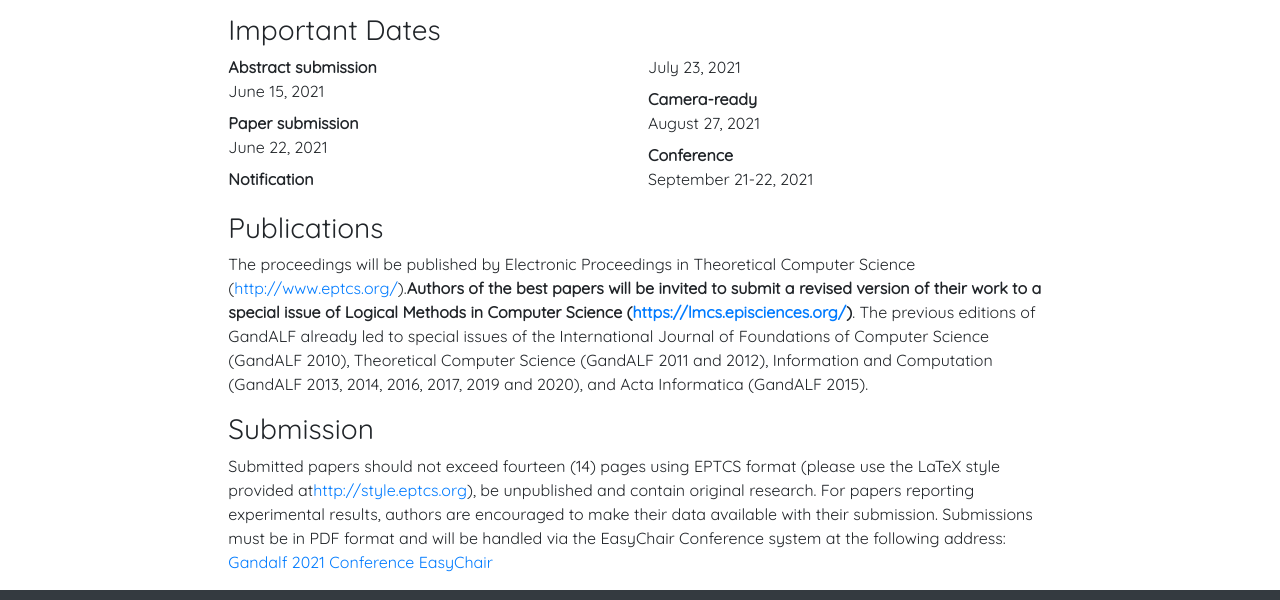
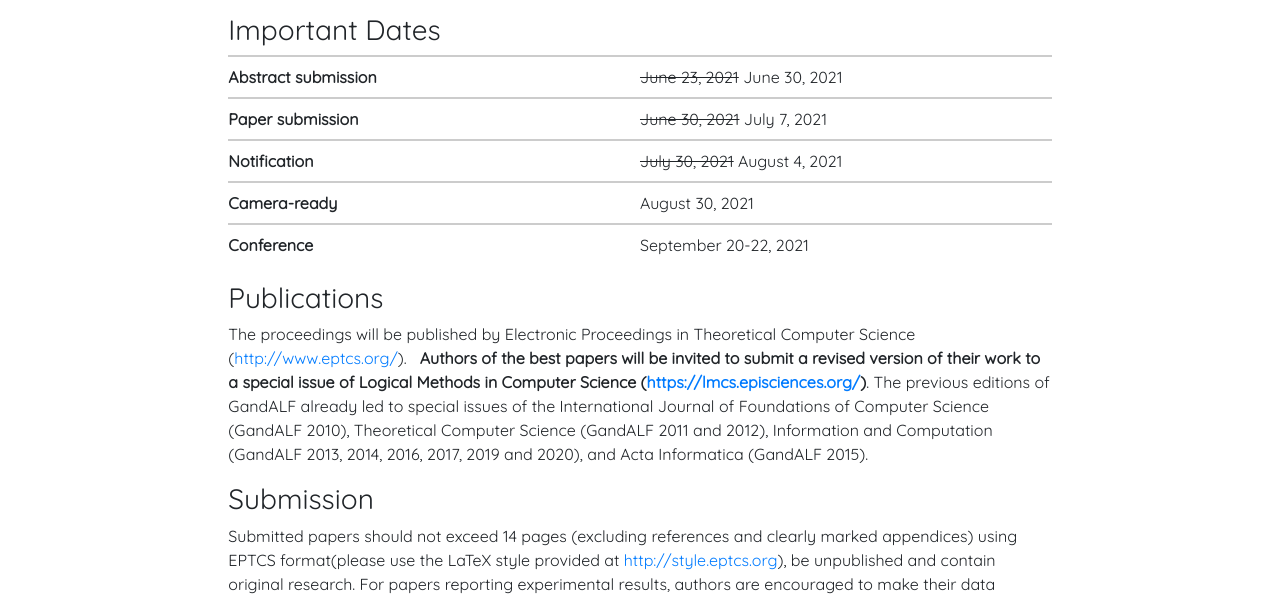
Before and after one commit to francescomagarotto/gandALF-site-2021, a Gatsby site: page /call-for-papers in a window 1280 px wide. Shown: the part 651-1251 px from the top of the page. Built offline with nearby package versions, Linux system fonts and the light colour scheme; Gatsby itself is replaced by a stand-in of ours.

Commit message:
modifiche

```diff
--- a/global.css
+++ b/global.css
@@ -9,10 +9,39 @@ body {
 span[class^="ReactRibbons_rightCornerLargeRibbonText"] {
   font-size: 9px !important;
 }
-
-ul,
-dl {
+ul {
   columns: 2;
   -webkit-columns: 2;
   -moz-columns: 2;
+  -webkit-column-break-inside: avoid; /* Chrome, Safari, Opera */
+  page-break-inside: avoid; /* Firefox */
+  break-inside: avoid;
 }
+
+.grid-dl dt {
+  border-top: 2px solid #ccc;
+  padding: 0.5em 0 0.5em 0;
+  font-weight: 600;
+}
+
+.grid-dl dd {
+  margin: 0;
+  padding: 0.5em 0 0.5em 0;
+}
+
+@media (min-width: 550px) {
+  .grid-dl {
+    display: grid;
+    grid-template-columns: 1fr 1fr;
+    grid-template-rows: auto;
+  }
+  .grid-dl dt {
+    grid-column-start: 1;
+  }
+  .grid-dl dd {
+    grid-column-start: 2;
+  }
+  .grid-dl dt+dd {
+    border-top: 2px solid #ccc;
+  }
+}
--- a/src/components/footer.js
+++ b/src/components/footer.js
@@ -20,7 +20,7 @@ export default function CustomFooter(props) {
           </div>
           <div className={"col-4 align-self-center"}>
             <span className={"text-white text-center"}>
-              Last update: 05/28/2021
+              Last update: 06/22/2021
             </span>
           </div>
           <div className={"col-4 align-self-center"}>
--- a/src/pages/call-for-papers.js
+++ b/src/pages/call-for-papers.js
@@ -51,24 +51,23 @@ const CallForPapers = props => {
           <li> Reinforcement Learning</li>
           <li> Run-time Verification and Testing</li>
           <li>
-              Specification and Verification of Finite and Infinite-state
-              Systems
+            Specification and Verification of Finite and Infinite-state Systems
           </li>
           <li> Synthesis</li>
         </ul>
         <section>
           <h3>Important Dates</h3>
-        <dl>
+          <dl className="grid-dl">
             <dt>Abstract submission</dt>
-          <dd>June 15, 2021</dd>
+            <dd><del>June 23, 2021</del> June 30, 2021</dd>
             <dt>Paper submission</dt>
-          <dd>June 22, 2021</dd>
+            <dd><del>June 30, 2021</del> July 7, 2021</dd>
             <dt>Notification</dt>
-          <dd>July 23, 2021</dd>
+            <dd><del>July 30, 2021</del> August 4, 2021</dd>
             <dt>Camera-ready</dt>
-          <dd>August 27, 2021</dd>
+            <dd>August 30, 2021</dd>
             <dt>Conference</dt>
-          <dd>September 21-22, 2021</dd>
+            <dd>September 20-22, 2021</dd>
           </dl>
         </section>
         <section>
@@ -76,28 +75,41 @@ const CallForPapers = props => {
           <p>
             The proceedings will be published by Electronic Proceedings in
             Theoretical Computer Science (
-          <a href="http://www.eptcs.org/">http://www.eptcs.org/</a>).
-          <b>Authors of the best papers will be invited to submit a revised
+            <a href="http://www.eptcs.org/">http://www.eptcs.org/</a>). &nbsp;&nbsp;
+            <b>
+              Authors of the best papers will be invited to submit a revised
               version of their work to a special issue of Logical Methods in
-           Computer Science (<a href="https://lmcs.episciences.org/">https://lmcs.episciences.org/</a>)</b>.
-          The previous editions of GandALF already led to special issues of the
-          International Journal of Foundations of Computer Science (GandALF
-          2010), Theoretical Computer Science (GandALF 2011 and 2012),
-          Information and Computation (GandALF 2013, 2014, 2016, 2017, 2019 and
-          2020), and Acta Informatica (GandALF 2015).
+              Computer Science (
+              <a href="https://lmcs.episciences.org/">
+                https://lmcs.episciences.org/
+              </a>
+              )
+            </b>
+            . The previous editions of GandALF already led to special issues of
+            the International Journal of Foundations of Computer Science
+            (GandALF 2010), Theoretical Computer Science (GandALF 2011 and
+            2012), Information and Computation (GandALF 2013, 2014, 2016, 2017,
+            2019 and 2020), and Acta Informatica (GandALF 2015).
           </p>
         </section>
         <section>
           <h3>Submission</h3>
           <p>
-            Submitted papers should not exceed fourteen (14) pages using EPTCS
-            format (please use the LaTeX style provided at
-            <a href="http://style.eptcs.org">http://style.eptcs.org</a>), be unpublished and contain original
-            research. For papers reporting experimental results, authors are
-            encouraged to make their data available with their submission.
-            Submissions must be in PDF format and will be handled via the
-            EasyChair Conference system at the following address: <a href="https://www.easychair.org/conferences/?conf=gandalf2021
-">Gandalf 2021 Conference EasyChair</a>
+            Submitted papers should not exceed 14 pages (excluding references
+            and clearly marked appendices) using EPTCS format(please use the
+            LaTeX style provided at
+            <a href="http://style.eptcs.org"> http://style.eptcs.org</a>), be
+            unpublished and contain original research. For papers reporting
+            experimental results, authors are encouraged to make their data
+            available with their submission. Submissions must be in PDF format
+            and will be handled via the EasyChair Conference system at the
+            following address:{" "}
+            <a
+              href="https://www.easychair.org/conferences/?conf=gandalf2021
+"
+            >
+              Gandalf 2021 Conference EasyChair
+            </a>
           </p>
         </section>
       </main>
```
Also changed, not shown: src/pages/committees.js (+38 -1 lines), src/pages/index.js (+27 -2 lines), src/images/diplogo.svg (added). Lines whose indentation alone changed are shown as unchanged.
